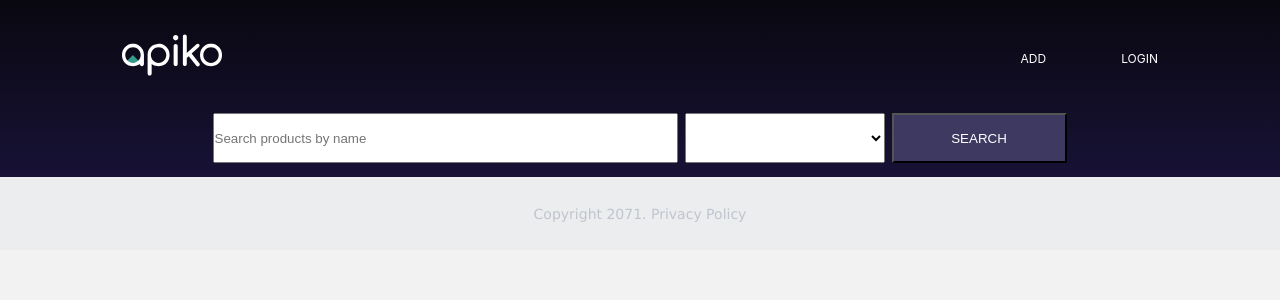
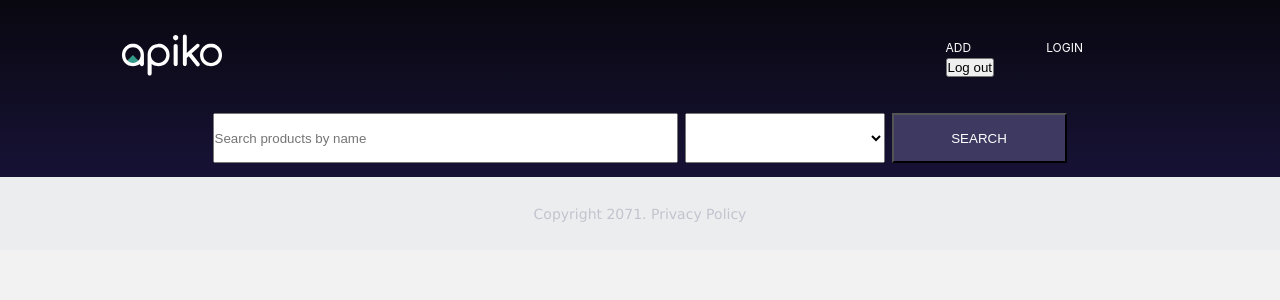
Before and after one commit to DenShirokih/apiko, a React (Create React App) app: page / in a window 1280 px wide. Shown: the top 300 px of the page. Built offline with nearby package versions, Linux system fonts and the light colour scheme; no server answers; a web font is replaced by a local one.

Commit message:
add button log-out

```diff
--- a/src/components/Home/HeaderHome/HeaderHome.jsx
+++ b/src/components/Home/HeaderHome/HeaderHome.jsx
@@ -7,6 +7,9 @@ import {
   ContainerFilter,
 } from './HeaderHome.styled';
 import { Filter } from '../Filter/Filter';
+// import { useDispatch } from 'react-redux';
+// import { removeUser } from 'redux/authSlice';
+import { LogOutButton } from 'components/LogOutButton/LogOutButton';
 
 export const HeaderHome = () => {
   return (
@@ -18,10 +21,11 @@ export const HeaderHome = () => {
         <div>
           <LinkItem to="/add">ADD</LinkItem>
           <LinkItem to="/login">login</LinkItem>
+          <LogOutButton />
         </div>
       </Container>
       <ContainerFilter>
-        <Filter/>
+        <Filter />
       </ContainerFilter>
     </Header>
   );
--- /dev/null
+++ b/src/components/LogOutButton/LogOutButton.jsx
@@ -0,0 +1,27 @@
+import { removeUser } from 'redux/authSlice';
+import { useDispatch } from 'react-redux';
+// import { useLogOutUserMutation } from 'redux/auth/authApi';
+import { getAuth, signOut } from 'firebase/auth';
+
+export const LogOutButton = () => {
+  const dispatch = useDispatch();
+
+  const handleLogOut = () => {
+    const auth = getAuth();
+    signOut(auth)
+      .then(() => {
+        dispatch(removeUser());
+        console.log('user log out');
+      })
+      .catch(error => {
+        // An error happened.
+        console.log(error);
+      });
+  };
+
+  return (
+    <div>
+      <button onClick={() => handleLogOut()}>Log out</button>
+    </div>
+  );
+};
```
Also changed, not shown: src/components/LogOutButton/LogOutButton.styled.jsx (added).
